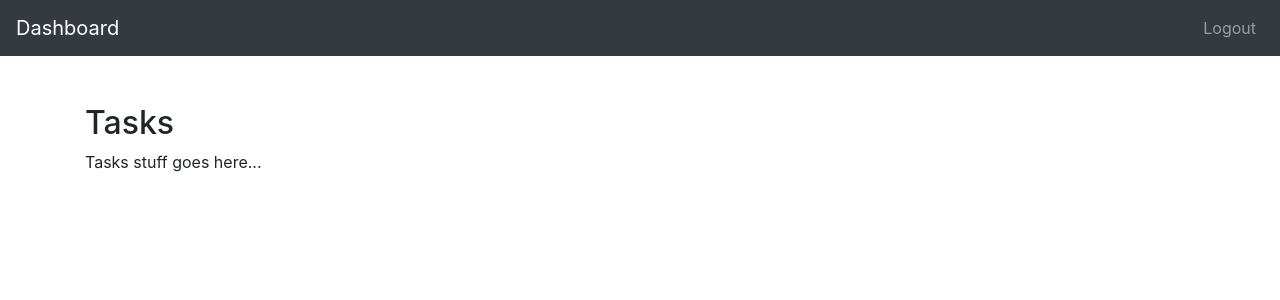
After one commit to evilmoose/ctm-ui, a Flask app: template templates/tasks.html in a window 1280 px wide. The commit adds this page. Shown: the top 300 px of the page. Run offline with Flask 3, Linux system fonts and the light colour scheme; the template is opened without the code that fills it, so the values that code supplies are empty; some libraries are stand-ins or nearby versions.

Commit message:
Tasks route that gets active tasks from Todoist API

```diff
--- a/app.py
+++ b/app.py
@@ -1,4 +1,6 @@
 from flask import Flask, render_template, redirect, session, jsonify,  url_for, flash
+
+from todoist_api_python.api import TodoistAPI
 
 from dotenv import load_dotenv
 import os
@@ -56,5 +58,25 @@ def logout():
     session.pop("username", None)
     return redirect(url_for('login'))
 
+####################### API Routes ##############################
+
+@app.route('/tasks', methods=['GET'])
+def tasks():
+    getTasks()
+    #files = getFiles()
+
+    return render_template('tasks.html')
+    #return render_template('tasks.html', files=files)
+
+def getTasks():
+    api = TodoistAPI(TODOIST_TOKEN)
+
+    try:
+        tasks = api.get_tasks()
+        print(tasks)
+
+    except Exception as error:
+        print(error)
+
 if __name__ == '__main__':
     app.run(debug=True)
--- a/templates/dashboard.html
+++ b/templates/dashboard.html
@@ -5,5 +5,5 @@
 
 {% block content %}
 <h2>Dashboard</h2>
-<p>Some cool stuff goes here...</p>
+<p>Dashboard stuff goes here...</p>
 {% endblock %}
--- /dev/null
+++ b/templates/tasks.html
@@ -0,0 +1,8 @@
+{% extends "base.html" %}
+
+{% block title %}Tasks{% endblock %}
+
+{% block content %}
+<h2>Tasks</h2>
+<p>Tasks stuff goes here...</p>
+{% endblock %}
```
